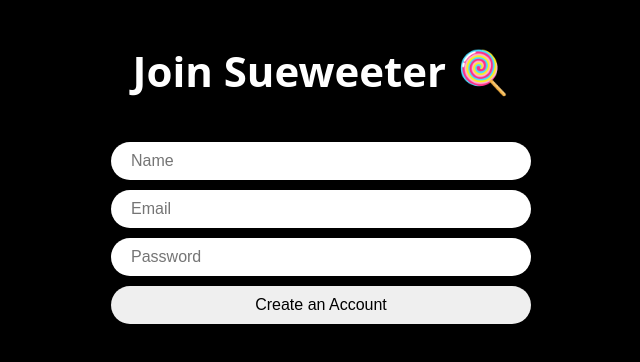
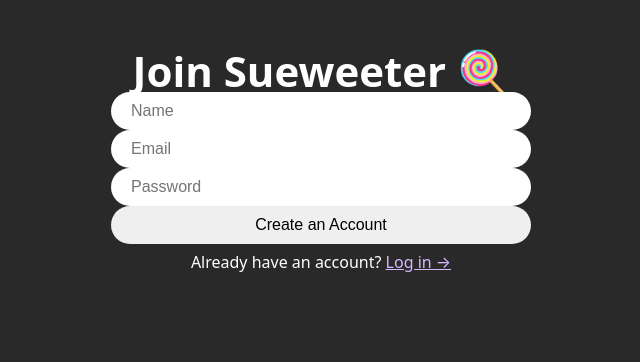
Before and after one commit to feelsuegood/letsue-firebase, a React (Vite) app: page /create-account in a window 1280 px wide. Shown: the top 362 px of the page, without its empty margins (319-959 px from the left). Built offline with nearby package versions, Linux system fonts and the light colour scheme.

Commit message:
update login page, logout func

```diff
--- a/src/App.tsx
+++ b/src/App.tsx
@@ -46,7 +46,7 @@
     box-sizing: border-box;
   }
   body {
-    background-color: #000000;
+    background-color: #2a292a;
     color: white;
     font-family: system-ui, -apple-system, BlinkMacSystemFont, "Segoe UI", Roboto,
       Oxygen, Ubuntu, Cantarell, "Open Sans", "Helvetica Neue", sans-serif;
--- /dev/null
+++ b/src/components/auth-component.ts
@@ -0,0 +1,50 @@
+import styled from 'styled-components';
+
+export const Wrapper = styled.div`
+  height: 100%;
+  display: flex;
+  flex-direction: column;
+  align-items: center;
+  width: 420px;
+  padding: 50px 0px;
+`;
+
+export const Title = styled.h1`
+  font-size: 42px;
+  font-weight: 600;
+`;
+
+export const Form = styled.form`
+  margin-top: 50px;
+  margin-bottom: 10px;
+  display: flex;
+  flex-direction: column;
+  gap: 10px;
+  width: 100%;
+`;
+
+export const Input = styled.input`
+  padding: 10px 20px;
+  border-radius: 50px;
+  border: none;
+  width: 100%;
+  font-size: 16px;
+  &[type="submit"] {
+    cursor: pointer;
+    &:hover {
+      opacity: 0.8;
+    }
+  }
+`;
+
+export const Error = styled.span`
+  font-weight: 600;
+  color: tomato;
+`;
+
+export const Switcher = styled.span`
+  margin-top: 10px;
+  a {
+    color: #d5b8ff;
+  }
+`;
--- a/src/routes/create-account.tsx
+++ b/src/routes/create-account.tsx
@@ -1,49 +1,19 @@
 import { createUserWithEmailAndPassword, updateProfile } from "firebase/auth";
 import { useState } from "react";
-import styled from "styled-components";
 import { auth } from "../firebase";
-import { useNavigate } from "react-router-dom";
+import { Form, Link, useNavigate } from "react-router-dom";
+import { FirebaseError } from "firebase/app";
+import {
+  Error,
+  Input,
+  Switcher,
+  Title,
+  Wrapper,
+} from "../components/auth-component";
 
-const Wrapper = styled.div`
-  height: 100%;
-  display: flex;
-  flex-direction: column;
-  align-items: center;
-  width: 420px;
-  padding: 50px 0px;
-`;
-
-const Title = styled.h1`
-  font-size: 42px;
-  font-weight: 600;
-`;
-
-const Form = styled.form`
-  margin-top: 50px;
-  display: flex;
-  flex-direction: column;
-  gap: 10px;
-  width: 100%;
-`;
-
-const Input = styled.input`
-  padding: 10px 20px;
-  border-radius: 50px;
-  border: none;
-  width: 100%;
-  font-size: 16px;
-  &[type="submit"] {
-    cursor: pointer;
-    &:hover {
-      opacity: 0.8;
-    }
-  }
-`;
-
-const Error = styled.span`
-  font-weight: 600;
-  color: tomato;
-`;
+// const errors = {
+//   "auth/email-already-in-use": "That email already exists",
+// };
 
 export default function CreateAccount() {
   const navigate = useNavigate();
@@ -68,6 +38,7 @@
 
   const onSubmit = async (e: React.FormEvent<HTMLFormElement>) => {
     e.preventDefault();
+    setError("");
     if (isLoading || name === "" || email === "" || password === "") return;
     try {
       setLoading(true);
@@ -84,6 +55,12 @@
       navigate("/");
     } catch (e) {
       // setError
+      // console.log(e);
+      if (e instanceof FirebaseError) {
+        //* code is important
+        // console.log(e.code, e.message);
+        setError(e.message.replace("Firebase: ", ""));
+      }
     } finally {
       setLoading(false);
     }
@@ -125,6 +102,9 @@
         />
       </Form>
       {error !== "" ? <Error>{error}</Error> : null}
+      <Switcher>
+        Already have an account?&nbsp;<Link to={"/login"}>Log in &rarr;</Link>
+      </Switcher>
     </Wrapper>
   );
 }
--- a/src/routes/login.tsx
+++ b/src/routes/login.tsx
@@ -1,3 +1,89 @@
+import { signInWithEmailAndPassword } from "firebase/auth";
+import { useState } from "react";
+import { auth } from "../firebase";
+import { Link, useNavigate } from "react-router-dom";
+import { FirebaseError } from "firebase/app";
+import {
+  Error,
+  Form,
+  Input,
+  Switcher,
+  Title,
+  Wrapper,
+} from "../components/auth-component";
+
 export default function Login() {
-  return <h1>Login</h1>;
+  const navigate = useNavigate();
+  const [isLoading, setLoading] = useState(false);
+  // update this form to use react-hook-form after finishing the course
+  const [email, setEmail] = useState("");
+  const [password, setPassword] = useState("");
+  const [error, setError] = useState("");
+  const onChange = (e: React.ChangeEvent<HTMLInputElement>) => {
+    const {
+      target: { name, value },
+    } = e;
+    if (name === "email") {
+      setEmail(value);
+    } else if (name === "password") {
+      setPassword(value);
+    }
+  };
+
+  const onSubmit = async (e: React.FormEvent<HTMLFormElement>) => {
+    e.preventDefault();
+    setError("");
+    if (isLoading || email === "" || password === "") return;
+    try {
+      setLoading(true);
+      await signInWithEmailAndPassword(auth, email, password);
+      // redirect to the homepage
+      navigate("/");
+    } catch (e) {
+      // setError
+      // console.log(e);
+      if (e instanceof FirebaseError) {
+        //* code is important
+        // console.log(e.code, e.message);
+        setError(e.message.replace("Firebase: ", ""));
+      }
+    } finally {
+      setLoading(false);
+    }
+
+    // console.log(name, email, password);
+  };
+  return (
+    <Wrapper>
+      <Title>Log into Sueweeter 🍭</Title>
+      <Form onSubmit={onSubmit}>
+        <Input
+          onChange={onChange}
+          name="email"
+          value={email}
+          placeholder="Email"
+          type="email"
+          required
+        />
+        <Input
+          onChange={onChange}
+          name="password"
+          value={password}
+          placeholder="Password"
+          type="password"
+          required
+        />
+        <Input
+          onChange={onChange}
+          type="submit"
+          value={isLoading ? "Loading..." : "Log in"}
+        />
+      </Form>
+      {error !== "" ? <Error>{error}</Error> : null}
+      <Switcher>
+        Don't have an account? &nbsp;
+        <Link to={"/create-account"}>Create one &rarr;</Link>
+      </Switcher>
+    </Wrapper>
+  );
 }
```
